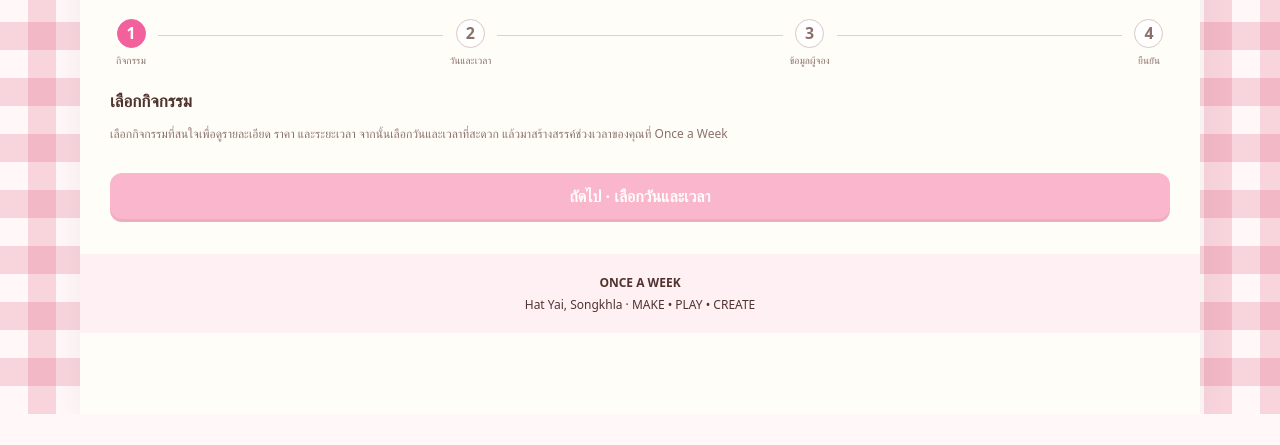
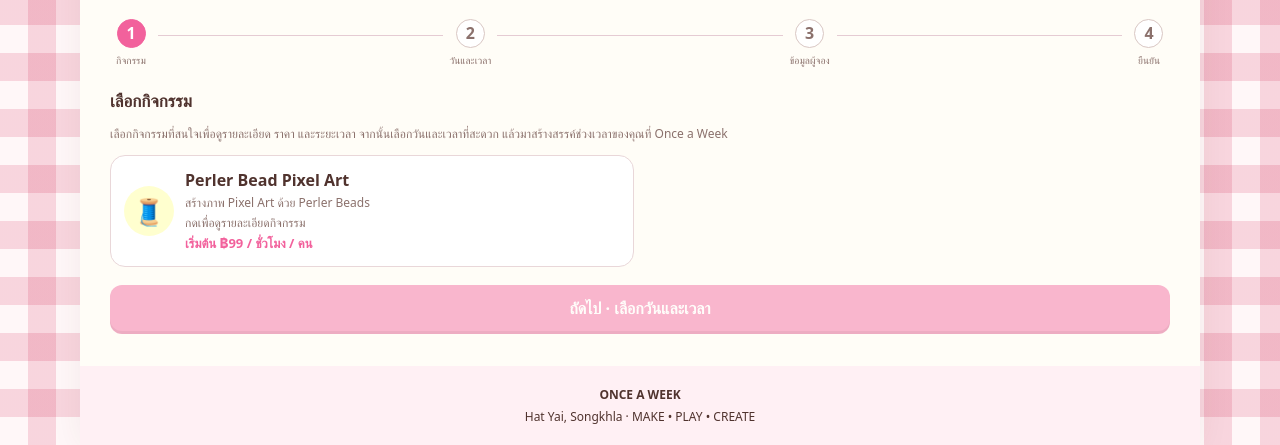
Before and after one commit to 4pyhvrkwvy-bot/-once-a-week-booking, a website: page index.html in a window 1280 px wide. Shown: the part 386-831 px from the top of the page. Before the commit the page ends 800 px from the top, so only its background shows below. Drawn offline with nearby package versions, Linux system fonts and the light colour scheme; no server answers.

Commit message:
Fix JavaScript newline syntax in event payment restore

```diff
--- a/index.html
+++ b/index.html
@@ -263,7 +263,8 @@ try {
   }catch(err){console.error(err);toast('ส่งสลิปไม่สำเร็จ: '+(err.message||'กรุณาลองใหม่'));}
   finally{btn.disabled=false;btn.textContent='ส่งหลักฐานการชำระเงิน';}
 };
-restoreEventPayment();\n// Event CTA is bound by selectEventCard() to the currently selected Event.
+restoreEventPayment();
+// Event CTA is bound by selectEventCard() to the currently selected Event.
 
 // Thai/English interface toggle for the prototype. Future activities can be added to the activities data list with translated names/details.
 const translations={
```
